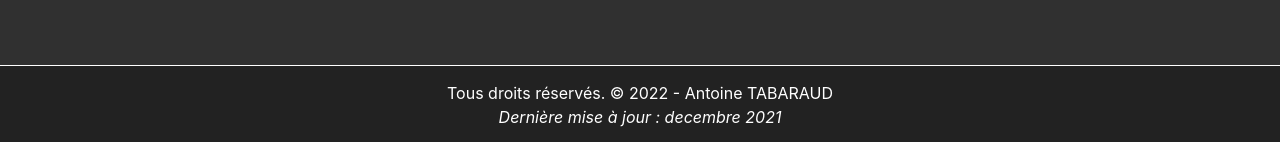
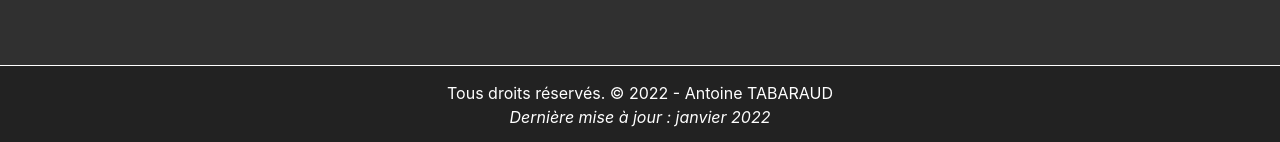
Before and after one commit to AntTBD/AntTBD.github.io, a Jekyll site: the page built from index.html, in a window 1280 px wide and 900 px high, scrolled down 360 px. Shown: the part 755-897 px from the top of the window. Built offline with Jekyll 4.4.1, drawn with Linux system fonts in a browser that asks for light colours; nearby versions of some CDN libraries; library files that are not in the unit come from our copies.

Commit message:
update lastUpdate value

```diff
--- a/_config.yml
+++ b/_config.yml
@@ -8,8 +8,8 @@ favicon:       "favicon.ico"
 url:           "https://anttbd.github.io" #"http://localhost"
 
 lastUpdate:
-    fr:        "decembre 2021"
-    en:        "December 2021"
+    fr:        "janvier 2022"
+    en:        "January 2022"
 
 # Build settings
 markdown:      kramdown
```
